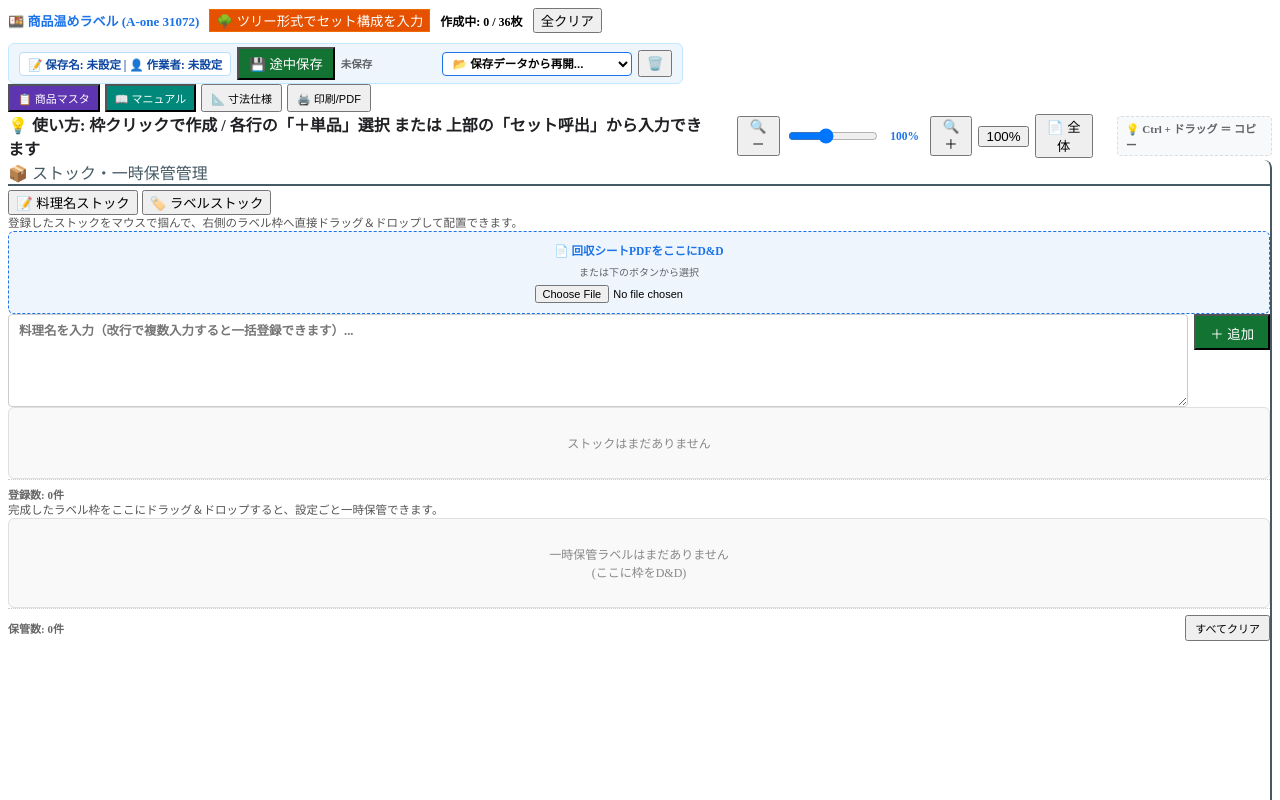
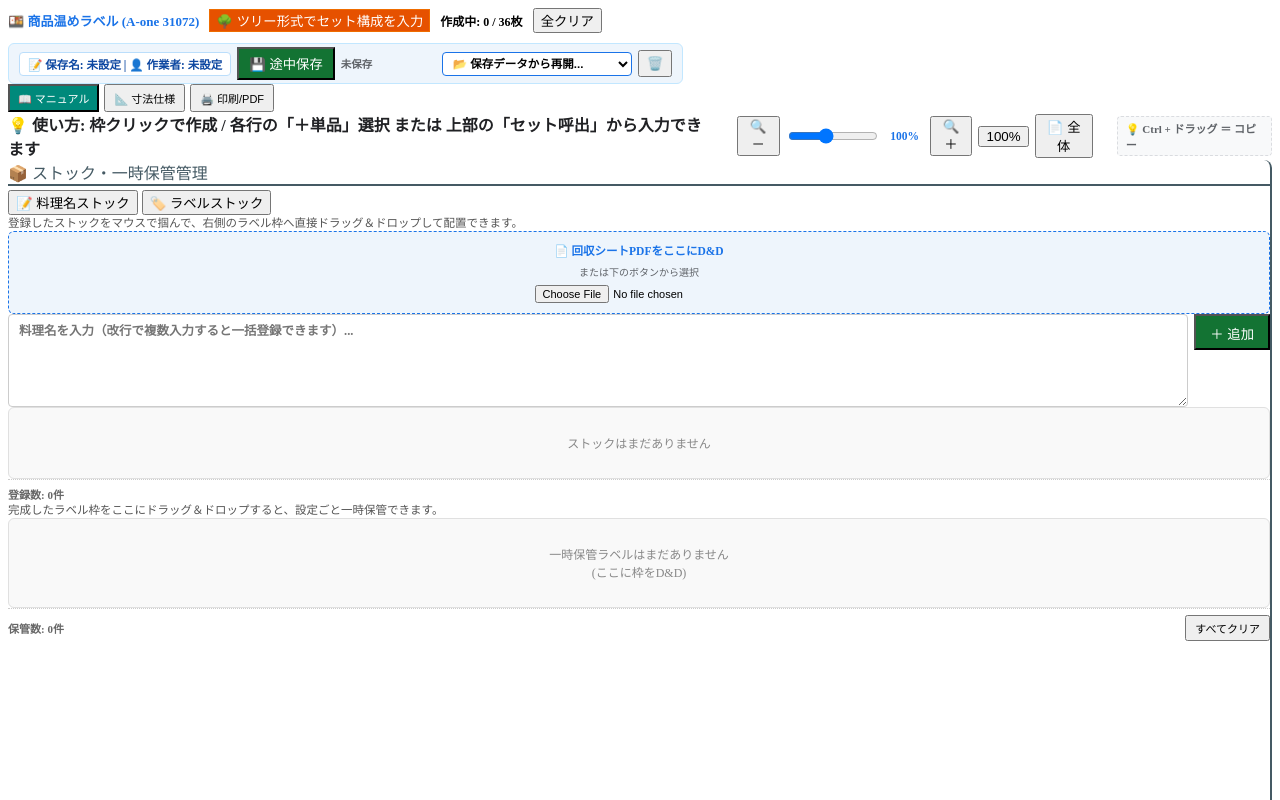
Before and after one commit to shintatatanta-bit/productname_label_dev, a plain HTML site: page Index.html in a window 1280 px wide. Shown: the top 800 px of the page. Drawn offline with Linux system fonts and the light colour scheme.

```diff
--- a/Index.html
+++ b/Index.html
@@ -51,7 +51,6 @@
       </div>
 
       <div style="display:flex; align-items:center; gap:5px; flex-wrap:wrap; flex-shrink:0; margin-left:auto; max-width:100%;">
-        <button type="button" class="btn-main" style="background:#5e35b1; color:white; padding:4px 8px; font-size:11px;" onclick="openProductMasterModal()">📋 商品マスタ</button>
         <button type="button" class="btn-main" style="background:#00897b; color:white; padding:4px 8px; font-size:11px;" onclick="openManualModal()">📖 マニュアル</button>
         <button type="button" class="btn-main btn-spec" style="padding:4px 8px; font-size:11px;" onclick="openSpecModal()">📐 寸法仕様</button>
         <button type="button" class="btn-main btn-print" style="padding:4px 8px; font-size:11px;" onclick="printLabels()">🖨️ 印刷/PDF</button>
```
